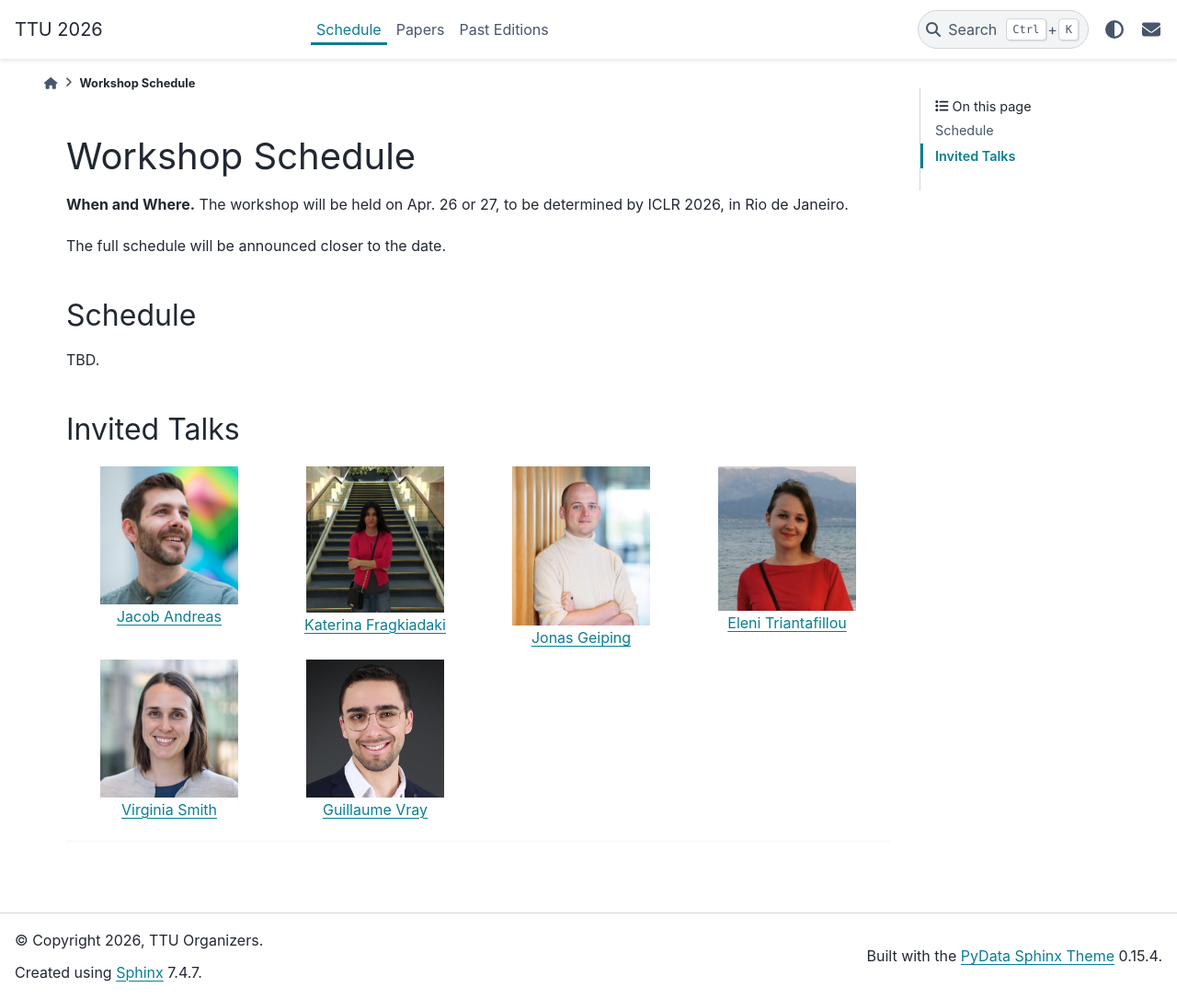
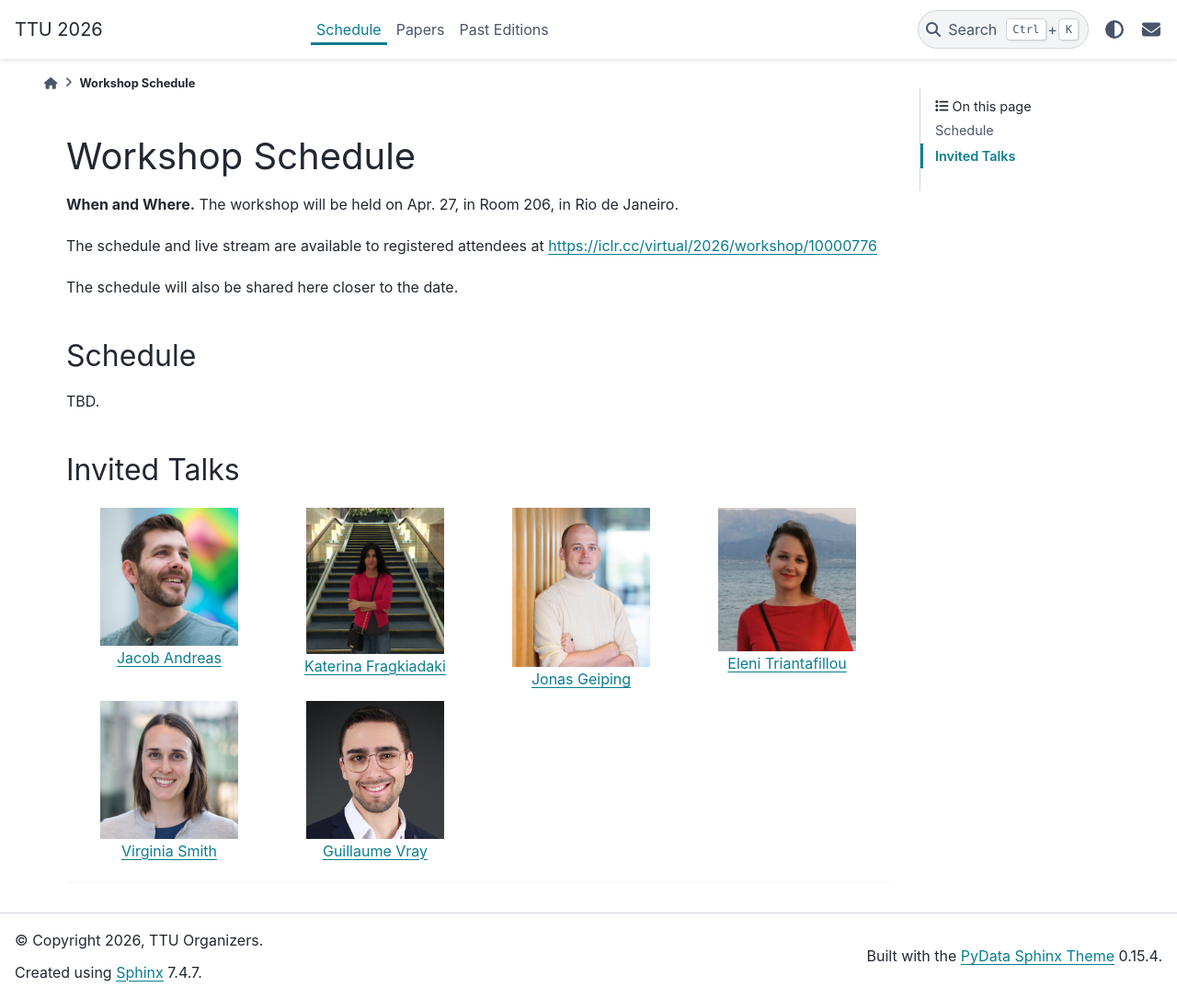
Before and after one commit to ttu-iclr2026/ttu-iclr2026.github.io, a Sphinx documentation site: the page built from docs/source/schedule.rst, in a window 1280 px wide and 1086 px high. Shown: the whole window at 92% size. Built offline with Sphinx 7.4.7 and the PyData theme 0.15.4, drawn with Linux system fonts in a browser that asks for light colours; the version number could not be read and is left out.

Commit message:
update room + date and point to schedule on the virtual site

```diff
--- a/docs/source/index.rst
+++ b/docs/source/index.rst
@@ -7,7 +7,7 @@
 
 Our third workshop on test-time updates will be held at ICLR 2026!
 
-**When and Where.** The workshop will be held on Apr. 27 in Rio de Janeiro.
+**When and Where.** The workshop will be held on Apr. 27 in Room 206 of the conference in Rio de Janeiro.
 
 **Scope.** Note the scope encompasses test-time updates broadly.
 This includes test-time adaptation, test-time training, post-training updates, and model editing.
--- a/docs/source/schedule.rst
+++ b/docs/source/schedule.rst
@@ -2,9 +2,11 @@ Workshop Schedule
 =================
 
 
-**When and Where.** The workshop will be held on Apr. 26 or 27, to be determined by ICLR 2026, in Rio de Janeiro.
+**When and Where.** The workshop will be held on Apr. 27, in Room 206, in Rio de Janeiro.
 
-The full schedule will be announced closer to the date.
+The schedule and live stream are available to registered attendees at https://iclr.cc/virtual/2026/workshop/10000776
+
+The schedule will also be shared here closer to the date.
 
 Schedule
 --------
```
